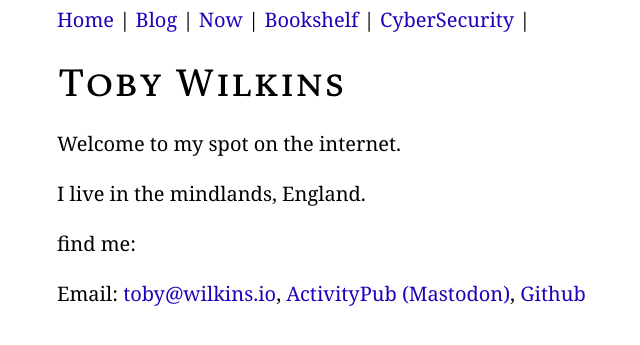
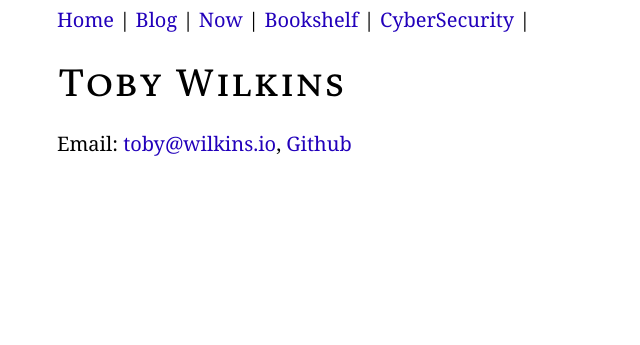
Before and after one commit to tjcwilk/tjcwilk.github.io, a Jekyll site: the page built from index.html, in a window 1280 px wide. Shown: the top 345 px of the page, without its empty margins (183-823 px from the left). Built offline with Jekyll 4.4.1, drawn with Linux system fonts in a browser that asks for light colours.

Commit message:
Update index.html

```diff
--- a/index.html
+++ b/index.html
@@ -4,15 +4,8 @@ title: Home
 ---
 <h1>Toby Wilkins</h1>
 
-<p>Welcome to my spot on the internet.</p>
-
-<p>I live in the mindlands, England.</p>
-
-<p>find me:</p>
 <div>
     Email: <a href="mailto:toby@wilkins.io">toby@wilkins.io</a>,
-
-    <a href="https://twit.social/web/@toby" target="_blank">ActivityPub (Mastodon)</a>,
     <a href="https://github.com/tjcwilk" target="_blank">Github</a>
 
 </div>
```
